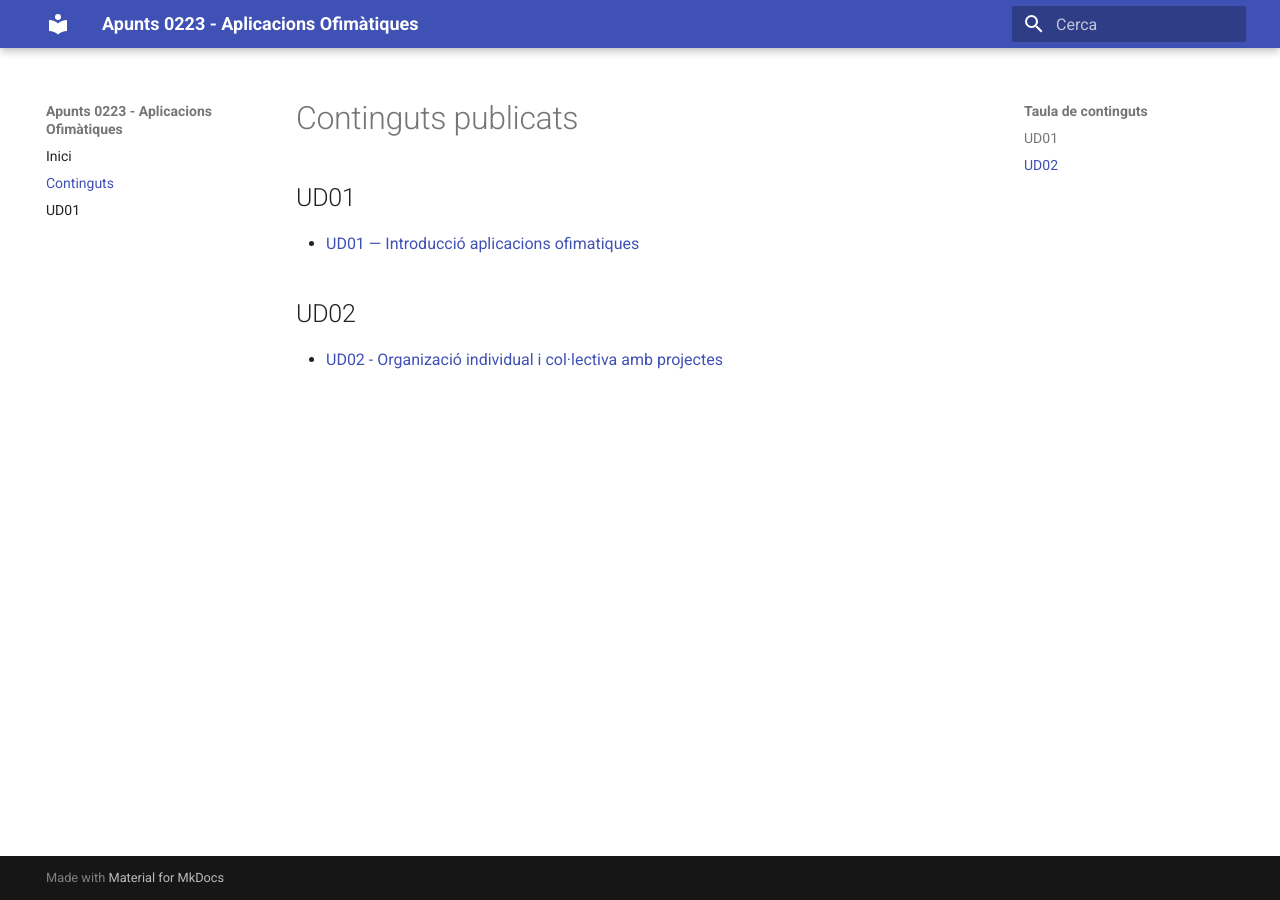
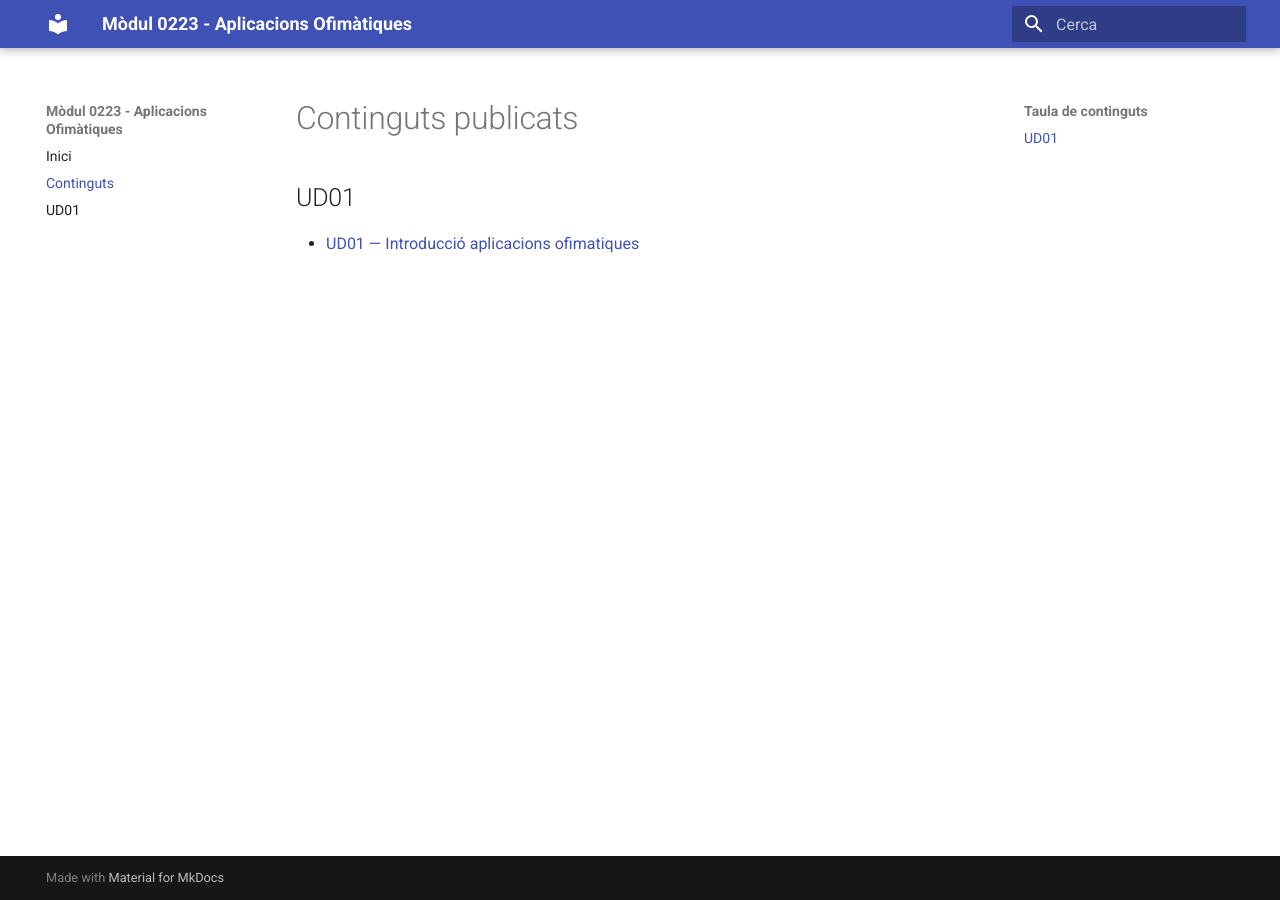
Before and after one commit to jpardo20/aof-apunts, an MkDocs documentation site: the page built from docs/continguts.md, in a window 1280 px wide. Built offline with MkDocs 1.6.1 and Material for MkDocs 9.7.7, drawn with Linux system fonts in a browser that asks for light colours.

Commit message:
modified: docs/continguts.md docs/index.md mkdocs.yml!

```diff
--- a/docs/continguts.md
+++ b/docs/continguts.md
@@ -7,5 +7,5 @@ title: Continguts publicats
 ## UD01
 - [UD01 — Introducció aplicacions ofimatiques](unitats-didactiques/ud01-iao/aof-ud01-introduccion-a-aplicaciones-ofimaticas.md)
 
-## UD02
-- [UD02 - Organizació individual i col·lectiva amb projectes](unitats-didactiques/ud02-oiicap/aof-ud02-organizacion-individual-y-colectiva-con-clickup.md)
+<!-- ## UD02
+- [UD02 - Organizació individual i col·lectiva amb projectes](unitats-didactiques/ud02-oiicap/aof-ud02-organizacion-individual-y-colectiva-con-clickup.md) -->
--- a/docs/index.md
+++ b/docs/index.md
@@ -1,4 +1,4 @@
-# Apunts de <u>0223 - Aplicacions Ofimàtiques</u>
+# Apunts del Mòdul <b>0223 - Aplicacions Ofimàtiques</b>
 
 A aquesta web publicaré els continguts del mòdul **0223 - Aplicacions Ofimàtiques**.
 
--- a/mkdocs.yml
+++ b/mkdocs.yml
@@ -1,4 +1,4 @@
-site_name: Apunts 0223 - Aplicacions Ofimàtiques
+site_name: Mòdul 0223 - Aplicacions Ofimàtiques
 site_description: Publicació progressiva des d'un sol repositori
 site_url: https://github.com/jpardo20/aof-apunts
 
```
